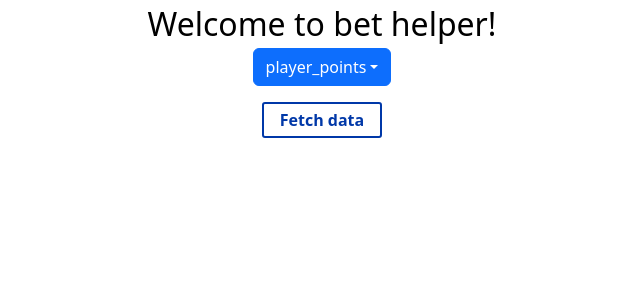
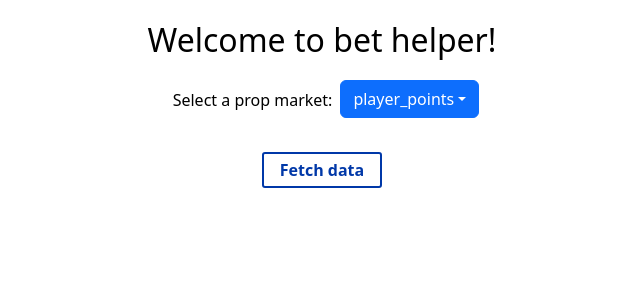
Before and after one commit to kyleair/bet-helper, a React (Create React App) app: page / in a window 1280 px wide. Shown: the top 300 px of the page, without its empty margins (318-958 px from the left). Built offline with nearby package versions, Linux system fonts and the light colour scheme.

Commit message:
updating styling and adding dropdown for sportsbooks

```diff
--- a/src/App.tsx
+++ b/src/App.tsx
@@ -1,13 +1,16 @@
 import React from 'react';
 import { Header } from "./Components/Header";
 import { Homepage } from "./Components/Homepage";
+import { Column } from './Components/StyledComponents';
 import './App.css';
 
 const App = () => {
   return (
     <div className="App">
-      <Header />
-      <Homepage />
+      <Column>
+        <Header />
+        <Homepage />
+      </Column>
     </div>
   );
 }
--- a/src/Components/Game.tsx
+++ b/src/Components/Game.tsx
@@ -1,18 +1,26 @@
 import React, {useState} from 'react';
 import { GamesResponse } from './Homepage';
 import { GameDetails } from './GameDetails';
-import { Text, Button } from './StyledComponents';
+import { Text, Button, Row, Column } from './StyledComponents';
+import styled from 'styled-components';
 
 
 export const Game: React.FC<GamesResponse> = ({home_team, away_team, id}) => {
     const [openGame, setOpenGame] = useState(false);
     return(
-        <div style={{marginTop: "16px"}} >
-            <Text>{away_team} vs {home_team}</Text>
-            <Button onClick={() => setOpenGame(!openGame)}>Open/Close</Button>
+        <GameColumn>
+            <Row>
+                <Text>{away_team} vs {home_team}</Text>
+                <Button onClick={() => setOpenGame(!openGame)}>Open/Close</Button>
+            </Row>
             {
                 openGame ? <GameDetails id={id}/> : null
             }
-        </div>
+        </GameColumn>
     );
 }
+
+const GameColumn = styled(Column)`
+    width: 100%;
+    border-bottom: solid #bbb 1px;
+`;
--- a/src/Components/GameDetails.tsx
+++ b/src/Components/GameDetails.tsx
@@ -4,6 +4,9 @@ import { ODDS_API_KEY, TeamNameToID } from '../utils';
 
 import { GamePropsDisplay } from './GamePropsDisplay';
 import { Text, Button } from './StyledComponents';
+
+import Dropdown from 'react-bootstrap/Dropdown';
+import DropdownButton from 'react-bootstrap/DropdownButton';
 
 import { PropMarketContext } from './Homepage';
 
@@ -37,8 +40,9 @@ interface GameDetailsType {
 }
 
 export const GameDetails: React.FC<{id: string}> = ({id}) => {
-    const market = useContext(PropMarketContext)
+    const market = useContext(PropMarketContext);
     const [gameProps, setGameProps] = useState<GameDetailsType | null>(null);
+    const [currentBookmaker, setCurrentBookmaker] = useState<BookmakerType | null>(null);
 
     const getGameProps = async () => {
         const options = {
@@ -47,7 +51,7 @@ export const GameDetails: React.FC<{id: string}> = ({id}) => {
             params: {
               apiKey: ODDS_API_KEY,
               regions: 'us',
-              markets: 'player_points',
+              markets: market,
               oddsFormat: 'american'
             },
           };
@@ -63,16 +67,24 @@ export const GameDetails: React.FC<{id: string}> = ({id}) => {
 
     return(
         <div>
-            <Text>Game id: {id}</Text>
-            <Text>Game details</Text>
-            <Button onClick={getGameProps}>Click to get props</Button>
+            <Button onClick={getGameProps}>Fetch game data</Button>
             <div>
-                {gameProps ? <div>
-                {gameProps.bookmakers[0]?.markets[0]?.outcomes.map((outcome) => (
+                {gameProps ?
                     <div>
-                        <GamePropsDisplay {...outcome} homeTeamName={gameProps.home_team as keyof typeof TeamNameToID} awayTeamName={gameProps.away_team as keyof typeof TeamNameToID}/>
+                        <DropdownButton title={currentBookmaker?.title ?? "Sportsbook"}>
+                            {gameProps.bookmakers.map((bookmaker) => (
+                                <Dropdown.Item onClick={() => setCurrentBookmaker(bookmaker)}>{bookmaker.title}</Dropdown.Item>
+                            ))}
+                        </DropdownButton>
+                        {
+                            currentBookmaker?.markets[0]?.outcomes.map((outcome) => (
+                            <div>
+                                <GamePropsDisplay {...outcome} homeTeamName={gameProps.home_team as keyof typeof TeamNameToID} awayTeamName={gameProps.away_team as keyof typeof TeamNameToID}/>
+                            </div>
+                            ))
+                        }
                     </div>
-                ))}  </div> : <Text>no props available rn</Text>
+                : <Text fontSize="1.3em">No data here yet</Text>
             }
             </div>
         </div>
--- a/src/Components/Header.tsx
+++ b/src/Components/Header.tsx
@@ -1,8 +1,10 @@
 import React from 'react';
-import { Text } from './StyledComponents';
+import { Text, Row } from './StyledComponents';
 
 export const Header: React.FC = () => {
     return(
-<Text fontSize="2em">Welcome to bet helper!</Text>
+        <Row>
+            <Text fontSize="2em">Welcome to bet helper!</Text>
+        </Row>
     );
 }
--- a/src/Components/Homepage.tsx
+++ b/src/Components/Homepage.tsx
@@ -6,7 +6,7 @@ import DropdownButton from 'react-bootstrap/DropdownButton';
 
 import { ODDS_API_KEY } from '../utils';
 import { Game } from './Game';
-import { Button } from './StyledComponents';
+import { Button, Text, Row, Column } from './StyledComponents';
 
 interface ScoresType {
     name: string; // name of team who got below score.
@@ -24,7 +24,7 @@ export interface GamesResponse {
    scores: ScoresType[];
 }
 
-enum PropMarket {
+export enum PropMarkets {
     POINTS = 'player_points',
     REBOUNDS = 'player_rebounds',
     ASSISTS = 'player_assists',
@@ -42,11 +42,11 @@ enum PropMarket {
     TRIPLE_DOUBLE = 'player_triple_double',
 }
 
-export const PropMarketContext = createContext(PropMarket.POINTS);
+export const PropMarketContext = createContext("POINTS");
 
 export const Homepage: React.FC = () => {
     const [responseData, setResponseData] = useState<GamesResponse[]>();
-    const [propMarket, setPropMarket] = useState<PropMarket>(PropMarket.POINTS);
+    const [currentPropMarket, setCurrentPropMarket] = useState<PropMarkets>(PropMarkets.POINTS);
 
     const onFetchDataClick = async () => {
         const options = {
@@ -67,17 +67,25 @@ export const Homepage: React.FC = () => {
     }
 
     return(
-        <PropMarketContext.Provider value={propMarket}>
-            <DropdownButton title={propMarket}>
-                <Dropdown.Item onClick={() => setPropMarket(PropMarket.ASSISTS)}>{PropMarket.ASSISTS}</Dropdown.Item>
-                <Dropdown.Item onClick={() => setPropMarket(PropMarket.BLOCKS)}>{PropMarket.BLOCKS}</Dropdown.Item>
-            </DropdownButton>
-            <Button $secondary onClick={onFetchDataClick}>Fetch data</Button>
-            <div style={{marginTop: "16px"}}>
+        <PropMarketContext.Provider value={currentPropMarket}>
+            <Row>
+                <Column>
+                    <Text>Select a prop market: </Text>
+                </Column>
+                <DropdownButton title={currentPropMarket}>
+                    {Object.values(PropMarkets).map((propMarket) => (
+                        <Dropdown.Item onClick={() => setCurrentPropMarket(propMarket)}>{propMarket}</Dropdown.Item>
+                    ))}
+                </DropdownButton>
+            </Row>
+            <Column>
+                <Button $secondary onClick={onFetchDataClick}>Fetch data</Button>
+            </Column>
+            <Column>
                 {responseData?.map((gameData) => (
                    <Game {...gameData}/>
                 ))}
-            </div>
+            </Column>
         </PropMarketContext.Provider>
     );
 }
--- a/src/Components/StyledComponents.tsx
+++ b/src/Components/StyledComponents.tsx
@@ -15,8 +15,7 @@ const PageText:React.FC <Props> = ({className, children}) => {
 
 export const Text = styled(PageText)`
     color:${(props)=>props.color ? props.color :"#000000" };
-    font-size: ${(props)=>props.fontSize ? props.fontSize  : "1em"
-}
+    font-size: ${(props)=>props.fontSize ? props.fontSize  : "1em"};
 `;
 
 export const Button = styled.button<{ $secondary?: boolean; }>`
@@ -38,4 +37,14 @@ export const Button = styled.button<{ $secondary?: boolean; }>`
 export const Column = styled.div`
     display: flex;
     flex-direction: column;
+    margin: auto;
+    padding: 8px;
 `;
+
+export const Row = styled.div`
+    display: flex;
+    flex-direction: row;
+    justify-content: center;
+    margin: auto;
+    padding: 8px;
+`;
```
